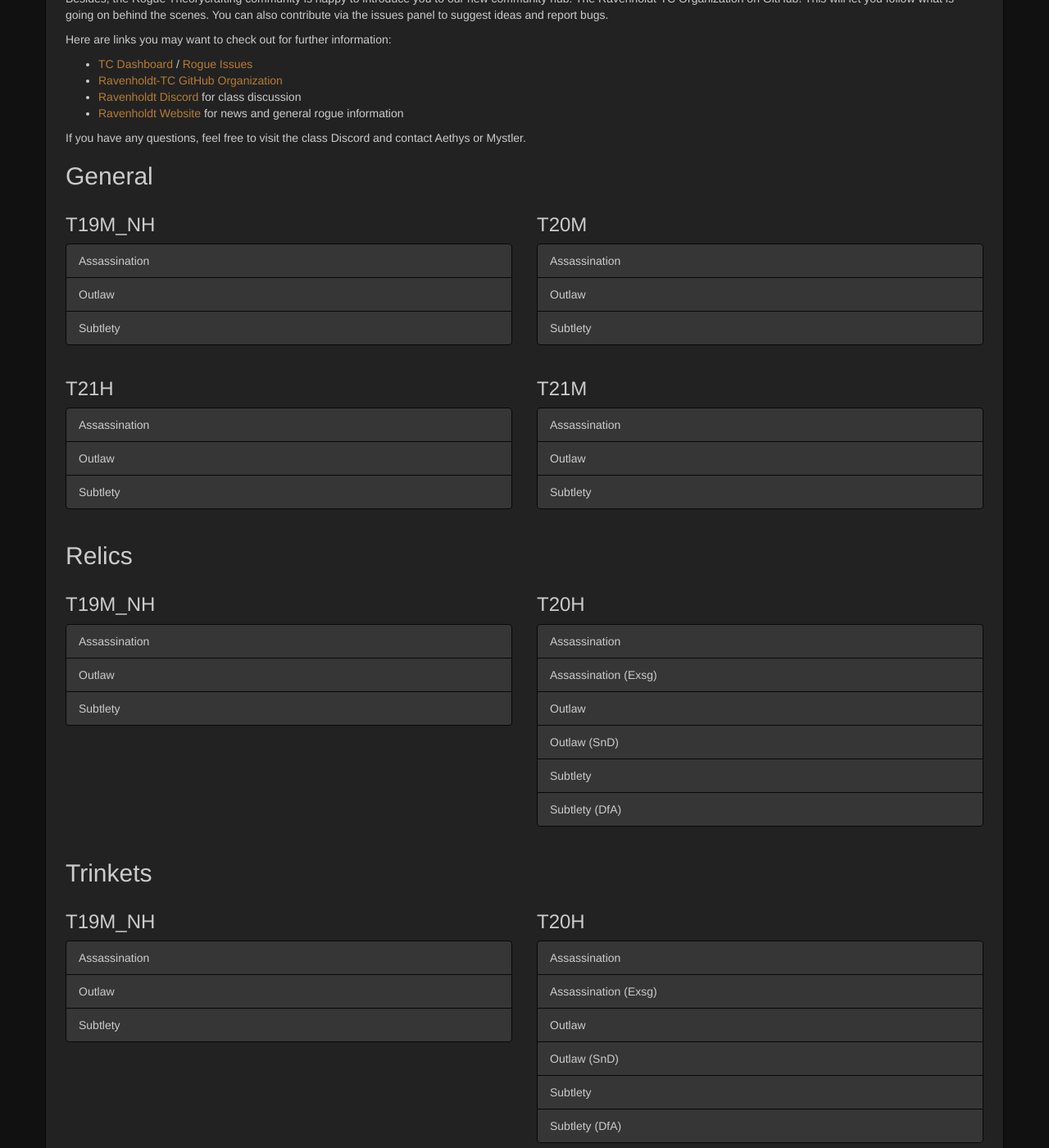
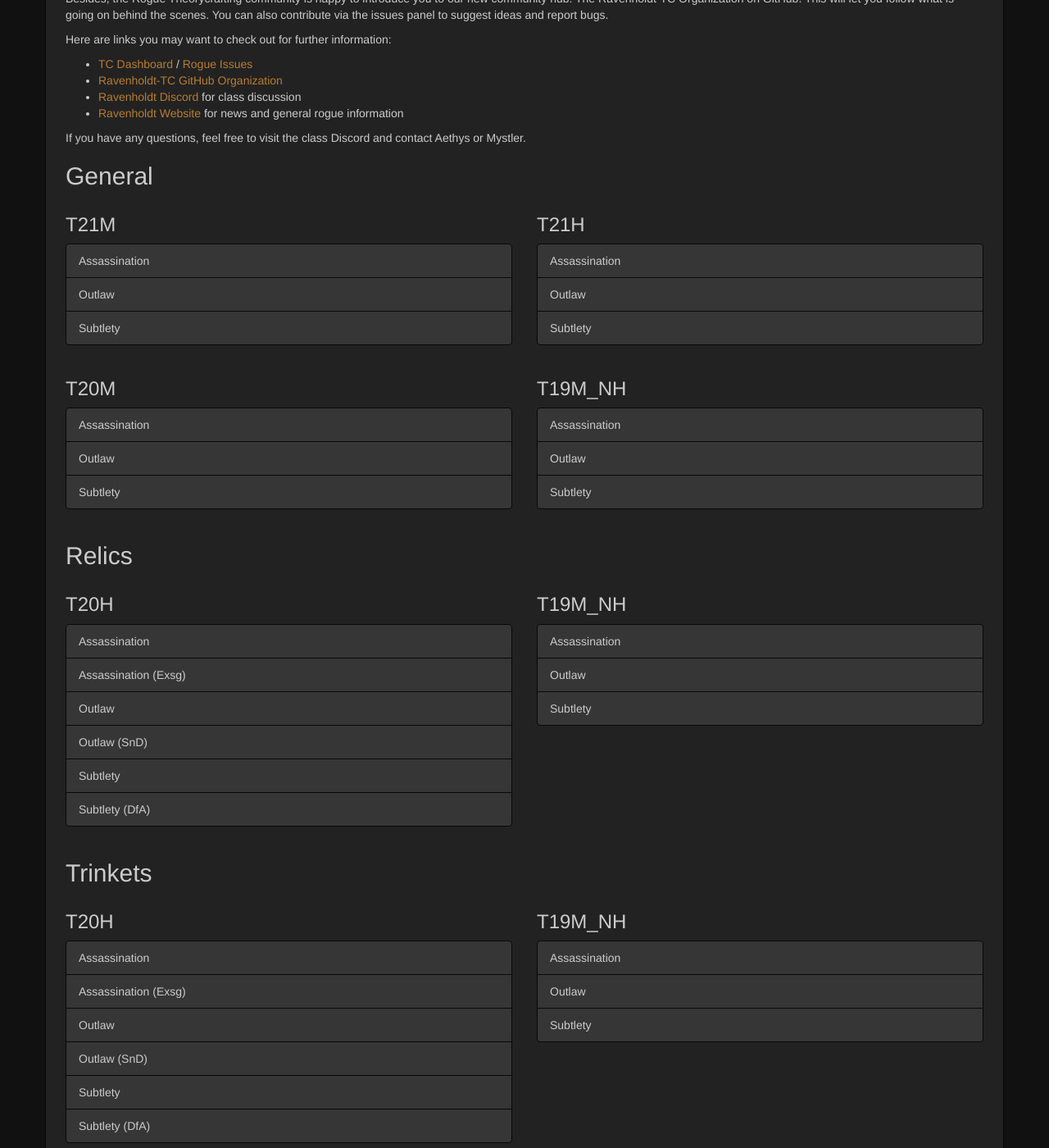
Before and after one commit to Ravenholdt-TC/ravenholdt-tc.github.io, a Jekyll site: the page built from index.md, in a window 1280 px wide and 1400 px high, scrolled down 375 px. Shown: the whole window at 82% size. Built offline with Jekyll 4.4.1, drawn with Linux system fonts in a browser that asks for light colours; comment, search, counter and statistics services are not loaded; our own code applies the rules of GitHub Pages for plain Markdown files.

Commit message:
List gearsets in descending order

```diff
--- a/_includes/navbar.html
+++ b/_includes/navbar.html
@@ -21,7 +21,7 @@
           <a href="#" class="dropdown-toggle" data-toggle="dropdown" role="button" aria-haspopup="true" aria-expanded="false">{{ simulation.name }} <span class="caret"></span></a>
           <ul class="dropdown-menu">
             {% assign gearsets = site.pages | where: "simulation", simulation.name | group_by: "gearset" | sort: "name" %}
-            {% for gearset in gearsets %}
+            {% for gearset in gearsets reversed %}
             {% unless gearset.name == '' %}
             {% unless forloop.first == true %}
             <li role="separator" class="divider"></li>
--- a/index.md
+++ b/index.md
@@ -24,7 +24,7 @@ If you have any questions, feel free to visit the class Discord and contact Aeth
 <h2>{{ simulation.name }}</h2>
 <div class="row">
   {% assign gearsets = site.pages | where: "simulation", simulation.name | group_by: "gearset" | sort: "name" %}
-  {% for gearset in gearsets %}
+  {% for gearset in gearsets reversed %}
   {% unless gearset.name == '' %}
   <div class="col-sm-6">
     <h3>{{ gearset.name }}</h3>
```
